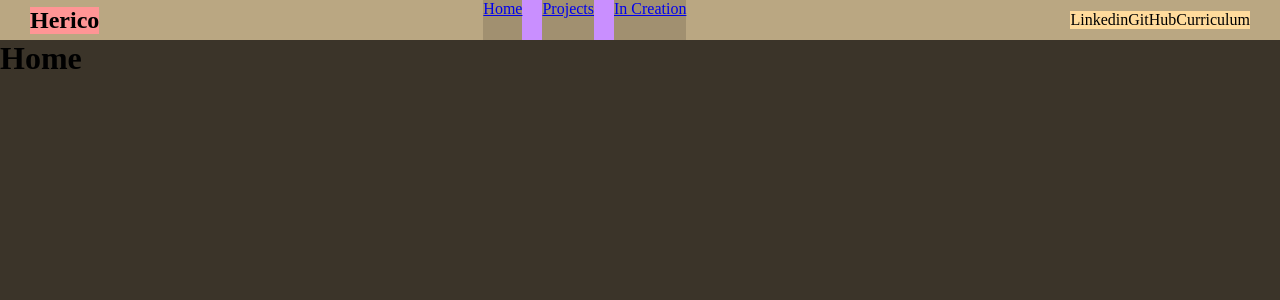
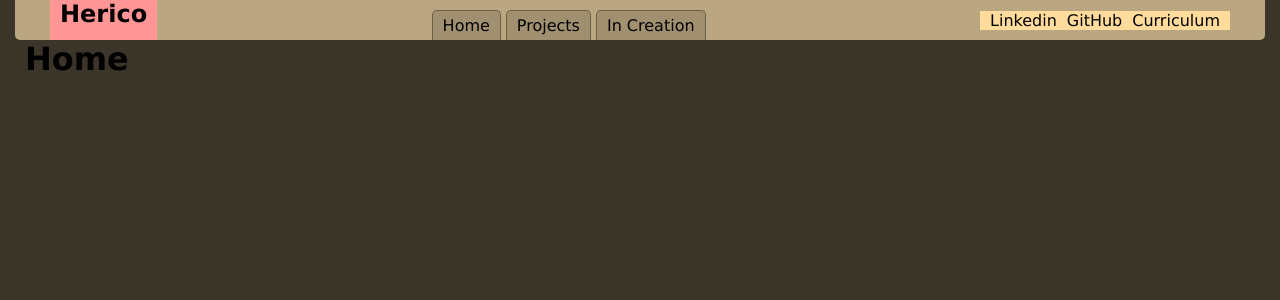
Before and after one commit to SirJov/Portifoleo, a React (Create React App) app: page / in a window 1280 px wide. Shown: the top 300 px of the page. Built offline with nearby package versions, Linux system fonts and the light colour scheme.

Commit message:
Alteraçoes na estilizaçao do header

```diff
--- a/src/Components/Header/Header.css
+++ b/src/Components/Header/Header.css
@@ -4,22 +4,35 @@
   justify-content: space-between;
   flex-wrap: wrap;
   background-color: #baa782;
+  border-radius: 0px 0px 5px 5px;
 }
 
 .MenuNav ul {
   display: flex;
   list-style: none;
-  gap: 20px;
-  background-color: rgb(201, 143, 255);
+  gap: 5px;
+  margin-top: 10px;
 }
 
 .MenuNav ul li {
   background-color: #a19070;
-  height: 40px;
+  height: 30px;
+  display: flex;
+  align-items: center;
+  border: 1px solid #6c604b;
+  border-bottom: none;
+  border-radius: 5px 5px 0px 0px;
 }
+
+.link {
+  text-decoration: none;
+  color: rgb(0, 0, 0);
+}
+
 .MenuNav div:first-of-type {
   background-color: rgb(255, 149, 149);
   margin-left: 30px;
+  height: 40px;
 }
 .MenuNav div:last-of-type {
   background-color: rgb(255, 219, 156);
--- a/src/Components/Header/Header.js
+++ b/src/Components/Header/Header.js
@@ -10,13 +10,19 @@ export function Menu() {
       </div>
       <ul>
         <li>
-          <Link to="/">Home</Link>
+          <Link className="link" to="/">
+            Home
+          </Link>
         </li>
         <li>
-          <Link to="/Projects">Projects</Link>
+          <Link className="link" to="/Projects">
+            Projects
+          </Link>
         </li>
         <li>
-          <Link to="/InCreation">In Creation</Link>
+          <Link className="link" to="/InCreation">
+            In Creation
+          </Link>
         </li>
       </ul>
       <div>
--- a/src/index.css
+++ b/src/index.css
@@ -1,7 +1,8 @@
 * {
   box-sizing: border-box;
   margin: 0;
-  padding: 0;
+  padding: 0px 5px;
+  font-family: Verdana, Geneva, Tahoma, sans-serif;
 }
 body {
   background-color: #3b3429;
```
